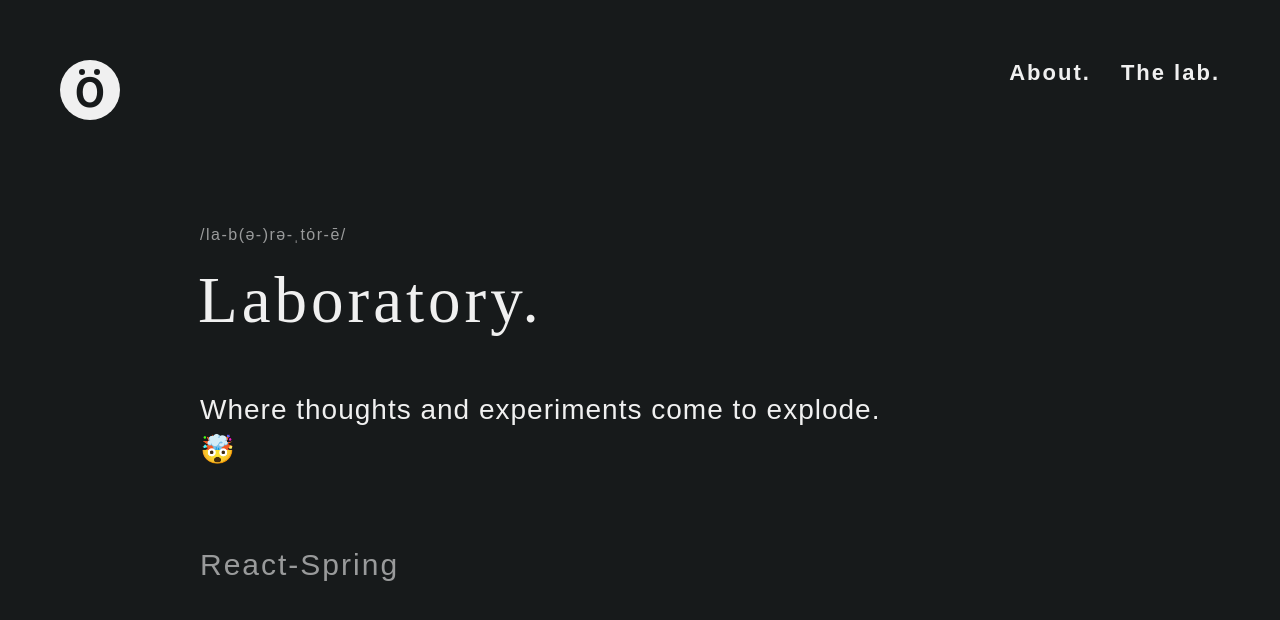
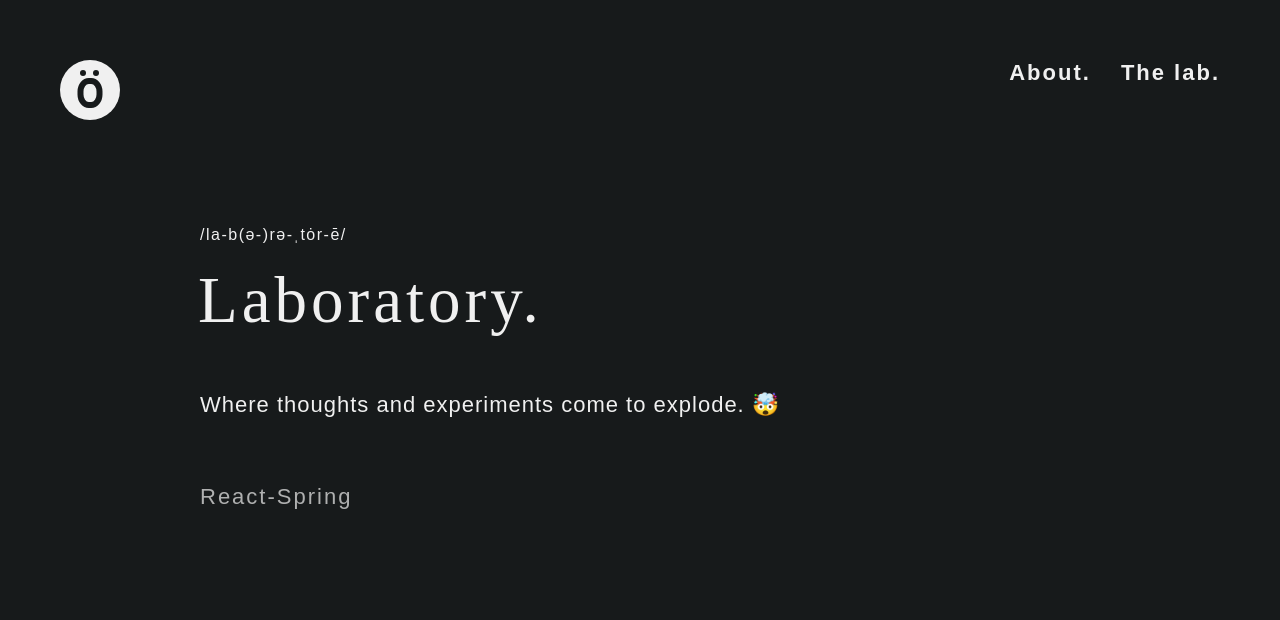
Before and after one commit to KimPaow/bjorkman.kim, a React (Create React App) app: page /labs in a window 1280 px wide. Shown: the top 620 px of the page. Built offline with nearby package versions, Linux system fonts and the light colour scheme; a web font is replaced by a local one.

Commit message:
code splitting, lazy loading

```diff
--- a/package.json
+++ b/package.json
@@ -5,14 +5,16 @@
   "dependencies": {
     "animejs": "^3.1.0",
     "delay": "^4.3.0",
+    "lerp": "^1.0.3",
     "node-sass": "^4.13.0",
     "pixi.js": "^5.2.0",
     "react": "^16.12.0",
     "react-dom": "^16.12.0",
     "react-icons": "^3.8.0",
     "react-router-dom": "^5.1.2",
-    "react-scripts": "3.2.0",
+    "react-scripts": "^3.3.0",
     "react-spring": "^8.0.27",
+    "react-three-fiber": "^3.0.17",
     "simplex-noise": "^2.4.0",
     "three": "^0.111.0",
     "webfontloader": "^1.6.28"
--- a/src/components/labs/index.js
+++ b/src/components/labs/index.js
@@ -1,103 +1,78 @@
 import React, { useEffect, useState } from "react";
 import { Route, Link, useRouteMatch } from "react-router-dom";
-import { useTrail, useSpring, animated, config } from "react-spring";
+import { useTrail, animated, config } from "react-spring";
 import LoadingSpinner from "../loading-spinner";
 import styles from "./labs.module.scss";
 
-import Lab1 from "./lab1";
+const Lab1 = React.lazy(() => import("./lab1"));
 
 function Labs() {
   let { path, url } = useRouteMatch();
   const [isLoaded, setIsLoaded] = useState(false);
-  const [isHeadlineVisible, setIsHeadlineVisible] = useState(false);
-  const [isIntroVisible, setIsIntroVisible] = useState(false);
 
   useEffect(() => {
     setIsLoaded(true);
-
-    // animation chain
-    setTimeout(() => {
-      setIsHeadlineVisible(true);
-      setTimeout(() => {
-        setIsIntroVisible(true);
-      }, 300);
-    }, 700);
   }, []);
 
-  const titleFadeSpring = useSpring({
-    config: config.gentle,
-    opacity: isHeadlineVisible ? 0.6 : 0
-    // transform: isHeadlineVisible ? `translate(0, 0)` : `translate(0, 20px)`
-  });
-  const headlineFadeSpring = useSpring({
+  // Experiments List Trail
+  const listChildren = [
+    <Link className={styles.link} to={`${url}/1`}>
+      React-Spring
+    </Link>
+  ];
+
+  const listTrail = useTrail(listChildren.length, {
     config: config.gentle,
     opacity: isLoaded ? 1 : 0,
-    transform: isLoaded ? `translate(0, 0)` : `translate(0, 20px)`
-  });
-  const introFadeSpring = useSpring({
-    config: {
-      mass: 10,
-      tension: 2000,
-      friction: 200,
-      delay: 5.0
-    },
-    opacity: isHeadlineVisible ? 1 : 0,
-    transform: isHeadlineVisible ? `translate(0, 0)` : `translate(0, 20px)`
+    transform: isLoaded
+      ? "matrix(1.00,0.00,0.00,1.00,0,0)"
+      : "matrix(1, 0.05, -0.05, 1, 0, 50)",
+    from: { opacity: 0, transform: "matrix(1, 0.05, -0.05, 1, 0, 50)" }
   });
 
-  // Experiments List Trail
   const children = [
-    <li>
-      <Link className={styles.link} to={`${url}/1`}>
-        React-Spring
-      </Link>
-    </li>
+    <animated.p className={styles.prenounciation}>
+      /la-b(ə-)rə-ˌtȯr-ē/
+    </animated.p>,
+    <animated.h1 className={styles.headline}>Laboratory.</animated.h1>,
+    <animated.p className={styles.intro}>
+      Where thoughts and experiments come to explode.{" "}
+      <span role="img" aria-label="exploding head emoji">
+        🤯
+      </span>
+    </animated.p>,
+    <ul className={styles.childrenlist}>
+      {listTrail.map((props, index) => {
+        return (
+          <animated.li key={listChildren[index]} style={props}>
+            {listChildren[index]}
+          </animated.li>
+        );
+      })}
+    </ul>
   ];
 
-  const trailConfig = { mass: 10, tension: 2000, friction: 200, delay: 5000 };
-
   const trail = useTrail(children.length, {
-    config: trailConfig,
-    opacity: isIntroVisible ? 1 : 0,
-    transform: isIntroVisible
+    config: config.gentle,
+    opacity: isLoaded ? 1 : 0,
+    transform: isLoaded
       ? "matrix(1.00,0.00,0.00,1.00,0,0)"
-      : "matrix(0.82,-0.57,0.57,0.82,50,50)"
+      : "matrix(1, 0.05, -0.05, 1, 0, 50)",
+    from: { opacity: 0, transform: "matrix(1, 0.05, -0.05, 1, 0, 50)" }
   });
-
-  const createExpList = (children, trail) => {
-    return trail.map((props, index) => (
-      <animated.div key={children[index]} style={props}>
-        {children[index]}
-      </animated.div>
-    ));
-  };
   // End Experiments List Trail
 
   return isLoaded ? (
     <>
       <Route exact path="/labs">
         <div className={styles.layout}>
-          <animated.p
-            style={{ ...titleFadeSpring }}
-            className={styles.prenounciation}
-          >
-            /la-b(ə-)rə-ˌtȯr-ē/
-          </animated.p>
-          <animated.h1
-            className={styles.headline}
-            style={{ ...headlineFadeSpring }}
-          >
-            Laboratory.
-          </animated.h1>
-          <animated.p style={{ ...introFadeSpring }} className={styles.intro}>
-            Where thoughts and experiments come to explode.{" "}
-            <span role="img" aria-label="exploding head emoji">
-              🤯
-            </span>
-          </animated.p>
-          <ul className={styles.childrenlist}>
-            {createExpList(children, trail)}
-          </ul>
+          {trail.map((props, index) => {
+            return (
+              <animated.div key={children[index]} style={props}>
+                {children[index]}
+              </animated.div>
+            );
+          })}
         </div>
       </Route>
       <Route path={`${path}/1`}>
--- a/src/components/labs/labs.module.scss
+++ b/src/components/labs/labs.module.scss
@@ -22,17 +22,7 @@
 
 .childrenlist {
   @include list;
-}
-
-.link {
-  color: $secondary-color;
-  opacity: 0.6;
-  transition: opacity 0.2s ease-in-out;
-  display: inline-block;
-
-  &:hover {
-    opacity: 1;
-  }
+  width: 100%;
 }
 
 .link {
--- a/src/components/loading-spinner/index.js
+++ b/src/components/loading-spinner/index.js
@@ -1,38 +1,22 @@
-import React from "react";
+import React, { useEffect, useState } from "react";
 import styles from "./loading-spinner.module.scss";
-import { config } from "react-spring";
-import { Keyframes } from "react-spring/renderprops";
 
 function LoadingSpinner() {
-  const AnimationScript = Keyframes.Spring(async (next, delay) => {
-    while (true) {
-      await next({
-        x: 0,
-        from: { x: 10 },
-        config: config.gentle
-      });
-      await next({
-        x: 15,
-        from: { x: 0 },
-        config: config.gentle
-      });
-    }
-  });
+  const [isLoaded, setIsLoaded] = useState(false);
+
+  useEffect(() => {
+    setTimeout(() => {
+      setIsLoaded(true);
+    }, 1000);
+  }, []);
 
   return (
-    <AnimationScript>
-      {anim => (
-        <svg className={styles.spinnerRoot}>
-          <rect
-            strokeWidth={`${anim.x}`}
-            stroke={`rgba(255,255,255,${anim.x / 10})`}
-            fill="none"
-            height="100%"
-            width="100%"
-          />
-        </svg>
-      )}
-    </AnimationScript>
+    <div
+      className={styles.spinnerRoot}
+      style={isLoaded ? { opacity: 1.0 } : { opacity: 0 }}
+    >
+      <div className={styles.spinner}>Ö</div>
+    </div>
   );
 }
 
--- a/src/components/logo/index.js
+++ b/src/components/logo/index.js
@@ -1,32 +1,41 @@
-import React from "react";
+import React, { useRef } from "react";
 import styles from "./logo.module.scss";
 import { Link } from "react-router-dom";
 import { useSpring, animated, config } from "react-spring";
 
-const calc = (x, y) => [-(y - 90), x - 90, 1.1];
-const trans = (x, y, s) =>
-  `perspective(600px) rotateX(${x}deg) rotateY(${y}deg) scale(${s})`;
-
 const Logo = () => {
-  // const winkSpring = useSpring({ height: "0.3rem" });
   const [transSpring, set] = useSpring(() => ({
     xys: [0, 0, 1],
     config: config.gentle
   }));
 
+  const logoRef = useRef(null);
+
+  const calc = (x, y) => [
+    -(y - (logoRef.current.offsetTop + logoRef.current.clientHeight / 2)),
+    x - (logoRef.current.offsetLeft + logoRef.current.clientWidth / 2),
+    1.1
+  ];
+
+  const trans = (x, y, s) =>
+    `perspective(600px) rotateX(${x}deg) rotateY(${y}deg) scale(${s})`;
+
   return (
     <Link to={`/`}>
       <animated.div
+        ref={logoRef}
         className={styles.root}
         onMouseMove={({ clientX: x, clientY: y }) => {
           set({ xys: calc(x, y) });
         }}
-        onMouseLeave={() => set({ xys: [0, 0, 1] })}
+        onMouseLeave={() => {
+          set({ xys: [0, 0, 1] });
+        }}
         style={{ transform: transSpring.xys.interpolate(trans) }}
       >
         <span className={styles.eyeLeft}></span>
         <span className={styles.eyeRight}></span>
-        <span className={styles.mouth}>O</span>
+        <span className={styles.mouth}></span>
         {/* <p className={styles.fx}>ギュアアッ</p> */}
       </animated.div>
     </Link>
--- a/src/components/logo/logo.module.scss
+++ b/src/components/logo/logo.module.scss
@@ -15,26 +15,6 @@
   left: 2rem;
   will-change: transform;
   position: relative;
-
-  .eyeLeft,
-  .eyeRight {
-    content: "";
-    width: 0.5rem;
-    height: 0.5rem;
-    border-radius: 100%;
-    background: $main-color;
-    position: absolute;
-    top: 50%;
-    left: 50%;
-  }
-
-  .eyeLeft {
-    transform: translate(-1rem, -1.7rem);
-  }
-
-  .eyeRight {
-    transform: translate(0.3rem, -1.7rem);
-  }
 
   @include tablet {
     width: 6rem;
@@ -63,17 +43,44 @@
     top: 6rem;
   }
 
+  .eyeLeft,
+  .eyeRight {
+    content: "";
+    width: 0.6rem;
+    height: 0.6rem;
+    border-radius: 100%;
+    background: $main-color;
+    position: absolute;
+    top: 45%;
+    left: 50%;
+  }
+
+  .eyeLeft {
+    transform: translate(-1rem, -1.7rem);
+  }
+
+  .eyeRight {
+    transform: translate(0.3rem, -1.7rem);
+  }
+
   .mouth {
-    @include center($vertical: true, $horizontal: true);
+    @include center($horizontal: true);
+    top: 50%;
+    transform: translate(-50%, -40%);
+    width: 2.5rem;
+    height: 3rem;
+    border: 0.6rem solid $main-color;
+    box-sizing: border-box;
+    border-radius: 45%;
   }
 
   .fx {
     position: relative;
     height: 10rem;
     top: 50%;
-    right: -100%;
-    // transform: translate(100%, -50%);
-    color: $secondary-color;
+    left: 50%;
+    transform: translate(100%, -50%);
+    color: $accent-color;
     font-weight: 700;
     writing-mode: vertical-rl;
     text-orientation: upright;
--- a/src/components/pages/about/index.js
+++ b/src/components/pages/about/index.js
@@ -1,55 +1,64 @@
 import React, { useEffect, useState } from "react";
-import { useSpring, animated, config } from "react-spring";
+import { useTrail, animated, config } from "react-spring";
 import styles from "./about.module.scss";
 
 const About = () => {
   const [isLoaded, setIsLoaded] = useState(false);
-  const [isHeadlineVisible, setIsHeadlineVisible] = useState(false);
 
   useEffect(() => {
     setIsLoaded(true);
-
-    // animation chain
-    setTimeout(() => {
-      setIsHeadlineVisible(true);
-    }, 700);
   }, []);
 
-  const headlineFadeSpring = useSpring({
+  const items = [
+    {
+      text: "Reactive things.\nInteresting things.",
+      type: "headline",
+      key: 1
+    },
+    {
+      text: `This is the home of Kim Björkman, the site serves as both a showcase and a place to experiment.`,
+      type: "paragraph",
+      key: 2
+    },
+    {
+      text: `A painter turned VFX/3D artist, turned graphic designer, turned backend
+        developer, turned frontend developer. Kim tries to shape a
+        multi-disciplinary background into highly polished digital experiences.`,
+      type: "paragraph",
+      key: 3
+    }
+  ];
+
+  const trail = useTrail(items.length, {
     config: config.gentle,
     opacity: isLoaded ? 1 : 0,
-    transform: isLoaded ? `translate(0, 0)` : `translate(0, 20px)`
-  });
-  const introFadeSpring = useSpring({
-    config: {
-      mass: 10,
-      tension: 2000,
-      friction: 200,
-      delay: 5.0
-    },
-    opacity: isHeadlineVisible ? 1 : 0,
-    transform: isHeadlineVisible ? `translate(0, 0)` : `translate(0, 20px)`
+    transform: isLoaded
+      ? "matrix(1.00,0.00,0.00,1.00,0,0)"
+      : "matrix(1, 0.05, -0.05, 1, 0, 50)",
+    from: { opacity: 0, transform: "matrix(1, 0.05, -0.05, 1, 0, 50)" }
   });
 
   return (
     <div className={styles.root}>
-      <animated.h1
-        className={styles.headline}
-        style={{ ...headlineFadeSpring }}
-      >
-        Reactive things.
-        <br />
-        Interesting things.
-      </animated.h1>
-      <animated.p className={styles.body} style={{ ...introFadeSpring }}>
-        This is the home of Kim Björkman, both a display-case and a place to
-        play around.
-      </animated.p>
-      <animated.p className={styles.body} style={{ ...introFadeSpring }}>
-        A painter turned VFX/3D artist, turned graphic designer, turned backend
-        developer, turned frontend developer. Kim tries to shape a
-        multi-disciplinary background into highly polished digital experiences.
-      </animated.p>
+      {trail.map(({ ...rest }, index) => {
+        return items[index].type === "headline" ? (
+          <animated.h1
+            className={styles.headline}
+            style={{ ...rest }}
+            key={items[index].key}
+          >
+            {items[index].text}
+          </animated.h1>
+        ) : items[index].type === "paragraph" ? (
+          <animated.p
+            className={styles.body}
+            style={{ ...rest }}
+            key={items[index].key}
+          >
+            {items[index].text}
+          </animated.p>
+        ) : null;
+      })}
     </div>
   );
 };
--- a/src/styles/mixins.scss
+++ b/src/styles/mixins.scss
@@ -29,7 +29,6 @@
 
 @mixin layout() {
   padding: 10rem 3rem 0 3rem;
-  // background-color: rgb(17, 18, 26);
   color: $secondary-color;
   font-family: $font-body;
   box-sizing: border-box;
@@ -51,6 +50,7 @@
   font-size: 4rem;
   letter-spacing: 0.2rem;
   line-height: 5rem;
+  white-space: pre-wrap;
 
   @include tablet {
     font-size: 5rem;
@@ -71,13 +71,13 @@
   max-width: 70rem;
 
   @include tablet {
-    margin: 4rem 0;
     font-size: 2.2rem;
+    line-height: 3rem;
+    margin: 3rem 0;
   }
 
   @include desktop {
-    font-size: 2.8rem;
-    line-height: 4rem;
+    font-size: 2.2rem;
   }
 }
 
@@ -105,10 +105,21 @@
   display: inline-block;
 
   @include tablet {
-    font-size: 3rem;
+    font-size: 2.2rem;
   }
 
   @include desktop {
-    font-size: 3rem;
+  }
+
+  a {
+    color: $secondary-color;
+    opacity: 0.7;
+    transition: opacity 0.2s ease-in-out;
+    display: inline-block;
+    width: 100%;
+
+    &:hover {
+      opacity: 1;
+    }
   }
 }
```
Also changed, not shown: src/App.js (+12 -18 lines), src/components/loading-spinner/loading-spinner.module.scss (+17 -1 lines), 1 other file (tests, documents, lock files or other folders).
